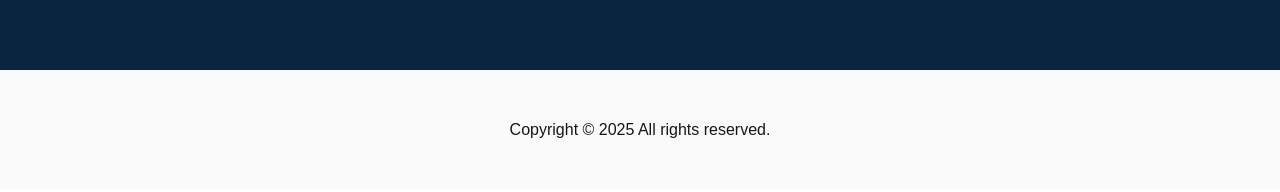
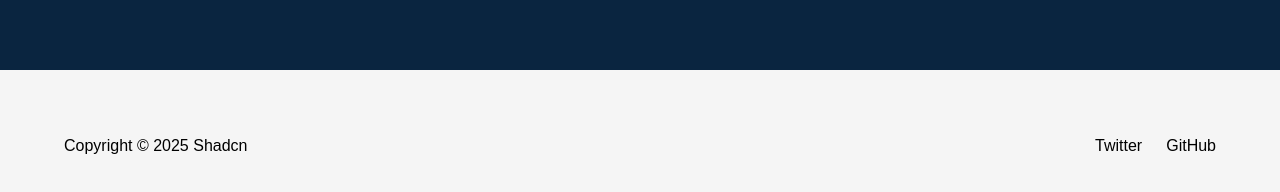
Before and after one commit to Niadul-Munna/playground-nextjs, a Next.js app: page / in a window 1280 px wide. Shown: the part 810-1002 px from the top of the page. Built offline with nearby package versions, Linux system fonts and the light colour scheme.

Commit message:
refactor

```diff
--- a/src/components/footer.tsx
+++ b/src/components/footer.tsx
@@ -1,13 +1,43 @@
-/*************  ✨ Codeium Command ⭐  *************/
 export function Footer() {
   return (
-    <footer className="py-12 bg-primary-foreground text-primary">
-      <div className="container mx-auto px-4">
-        <p className="text-center">
-          Copyright &copy; {new Date().getFullYear()} All rights reserved.
-        </p>
+    <footer className="bg-accent text-background p-12 text-black">
+      <div className="container mx-auto p-4">
+        <div className="flex flex-col md:flex-row justify-between items-center">
+          <p className="text-center md:text-left">
+            Copyright &copy; {new Date().getFullYear()}{" "}
+            <a
+              href="https://github.com/shadcn"
+              target="_blank"
+              rel="noopener noreferrer"
+              className="hover:underline"
+            >
+              Shadcn
+            </a>
+          </p>
+          <ul className="flex space-x-6 mt-4 md:mt-0">
+            <li>
+              <a
+                href="https://twitter.com/shadcn"
+                target="_blank"
+                rel="noopener noreferrer"
+                className="hover:underline"
+              >
+                Twitter
+              </a>
+            </li>
+            <li>
+              <a
+                href="https://github.com/shadcn"
+                target="_blank"
+                rel="noopener noreferrer"
+                className="hover:underline"
+              >
+                GitHub
+              </a>
+            </li>
+          </ul>
+        </div>
       </div>
     </footer>
   );
 }
-/******  4759ac46-a18e-41fa-8d01-8bbfd8437e3b  *******/
```
